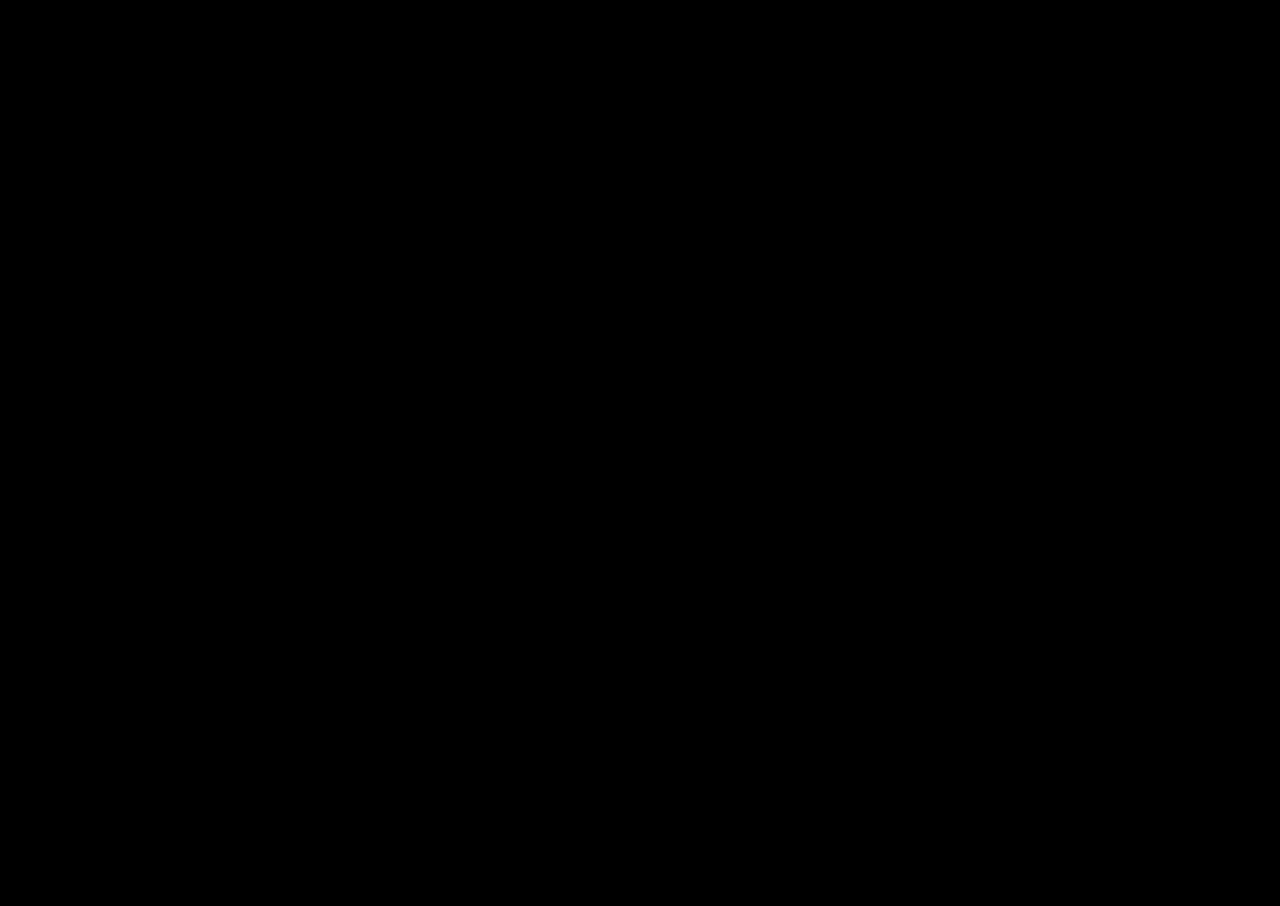
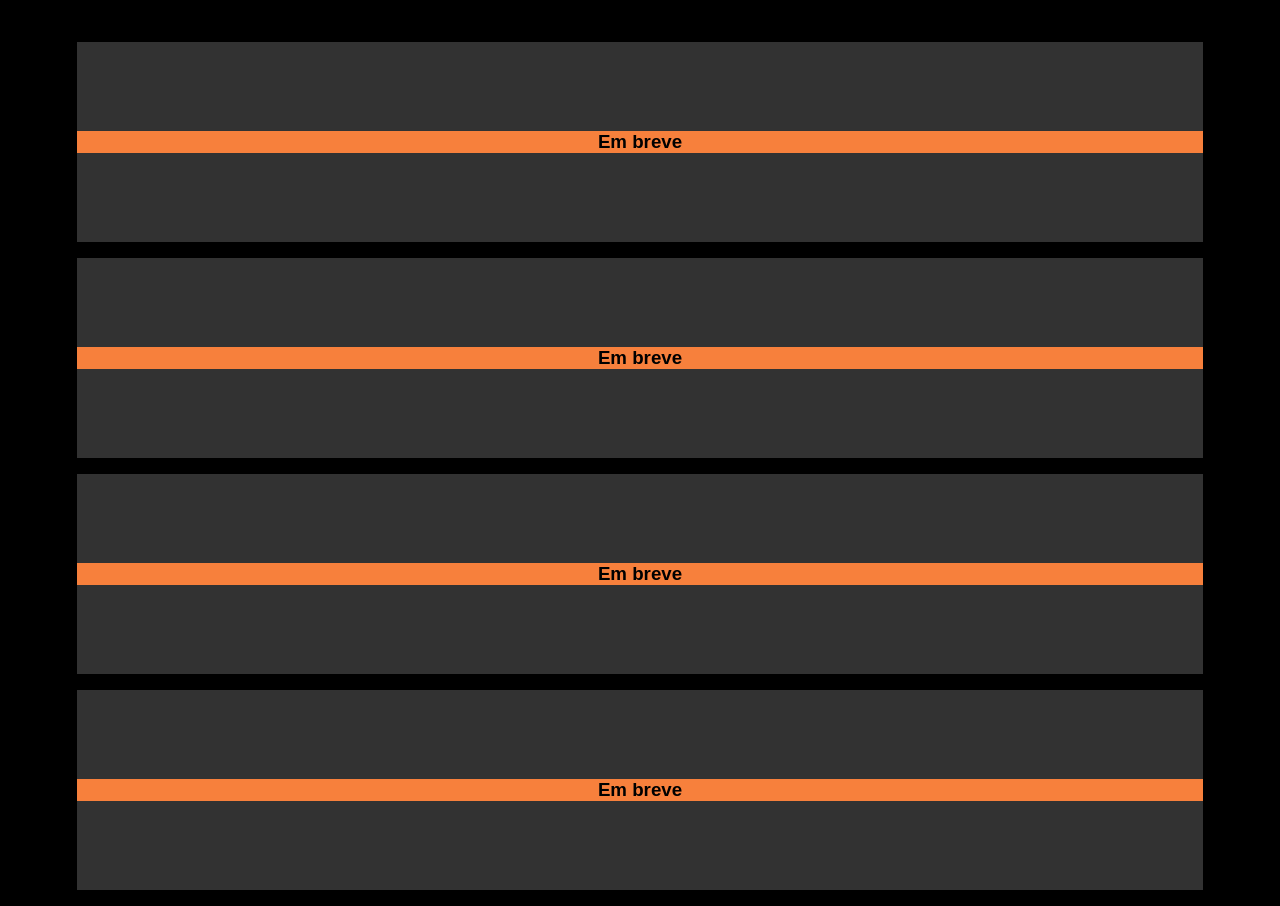
Before and after one commit to Douglas2803/Portifolio, a React (Vite) app in the folder Portifolio/: page / in a window 1280 px wide. Shown: the part 2160-3066 px from the top of the page. Before the commit the page ends 2202 px from the top, so only its background shows below. Built offline with nearby package versions, Linux system fonts and the light colour scheme; a web font is replaced by a local one.

Commit message:
Criação de footer

```diff
--- a/Portifolio/src/Acordion/style.scss
+++ b/Portifolio/src/Acordion/style.scss
@@ -1,6 +1,6 @@
 @use "../variables/variables.scss";
 .accordion-item{
-  // height: auto;
+
   .button-accordion {
     background-color: variables.$background-secondary-color;
     color: variables.$primary-color;
--- a/Portifolio/src/HBox/index.tsx
+++ b/Portifolio/src/HBox/index.tsx
@@ -7,7 +7,7 @@ interface IpropsHBox {
 }
 
 const HBox: React.FC<IpropsHBox> = ({ title }) => {
-  return <aside className="box"><h3 className="title-box">{title}</h3></aside>;
+  return <div className="box"><h3 className="title-box">{title}</h3></div>;
 };
 
 export default HBox;
--- a/Portifolio/src/HBox/style.scss
+++ b/Portifolio/src/HBox/style.scss
@@ -0,0 +1,15 @@
+@use '../variables/variables.scss';
+
+.box{
+    display: flex;
+    align-items: center;
+    width: 100%;
+    height: 25vh;
+    margin-bottom: 2vh;
+    background-color: variables.$background-secondary-color;
+    .title-box{
+        background-color: variables.$secondary-color;
+        width: 100%;
+        text-align: center;
+    }
+}
--- a/Portifolio/src/Main/index.tsx
+++ b/Portifolio/src/Main/index.tsx
@@ -81,7 +81,12 @@ const Main = () => {
           subtitle="Portifólio"
           className="subtitle-skills-portifolio"
         />
-        <HBox title="teste" />
+        <aside className="box-items">
+          <HBox title="Em breve" />
+          <HBox title="Em breve" />
+          <HBox title="Em breve" />
+          <HBox title="Em breve" />
+        </aside>
       </Section>
     </main>
   );
--- a/Portifolio/src/Main/style.scss
+++ b/Portifolio/src/Main/style.scss
@@ -15,8 +15,4 @@ main {
     top: 1vh;
   }
 
-  .accordion {
-    grid-row: 2/3;
-    grid-column: 1/5;
-  }
 }
--- a/Portifolio/src/Section/style.scss
+++ b/Portifolio/src/Section/style.scss
@@ -5,15 +5,21 @@
   grid-column-gap: 2vw;
   grid-row: 6/7;
   grid-column: 1/5;
+  .accordion {
+    grid-row: 2/3;
+    grid-column: 1/5;
+  }
 }
 
 .section-portifolio {
   display: grid;
   grid-template-columns: repeat(4, 1fr);
-  grid-template-rows: auto auto;
+  grid-template-rows: auto auto ;
   grid-row: 7;
   grid-column: 1/5;
   grid-column-gap: 2vw;
-  height: 100%;
-  height: 100%;
+  .box-items{
+    grid-row: 2/3;
+    grid-column: 1/5;
+  }
 }
```
Also changed, not shown: Portifolio/src/Footer/Footer.tsx (added, +13 -0 lines), Portifolio/src/Footer/style.scss (added).
